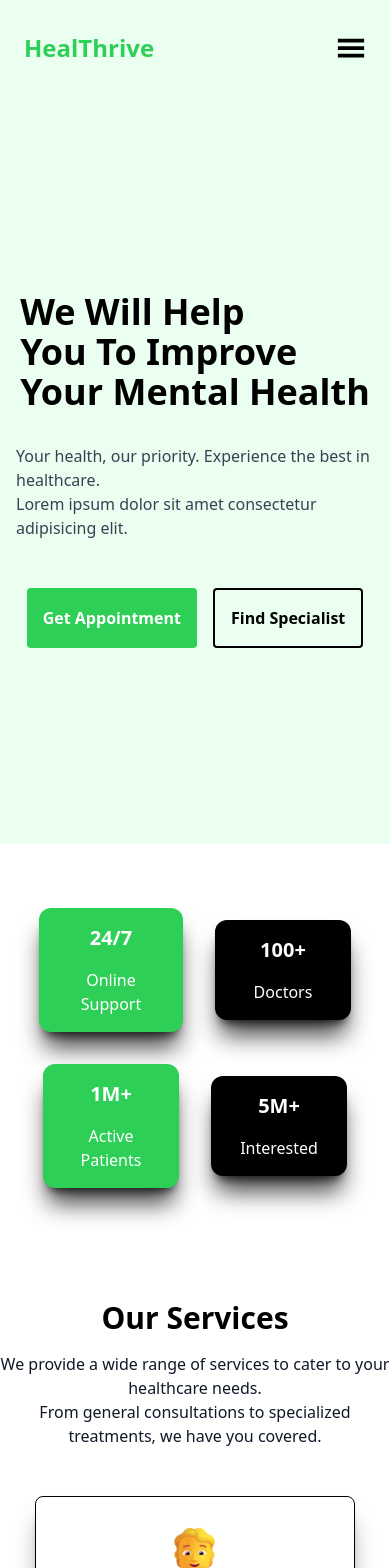
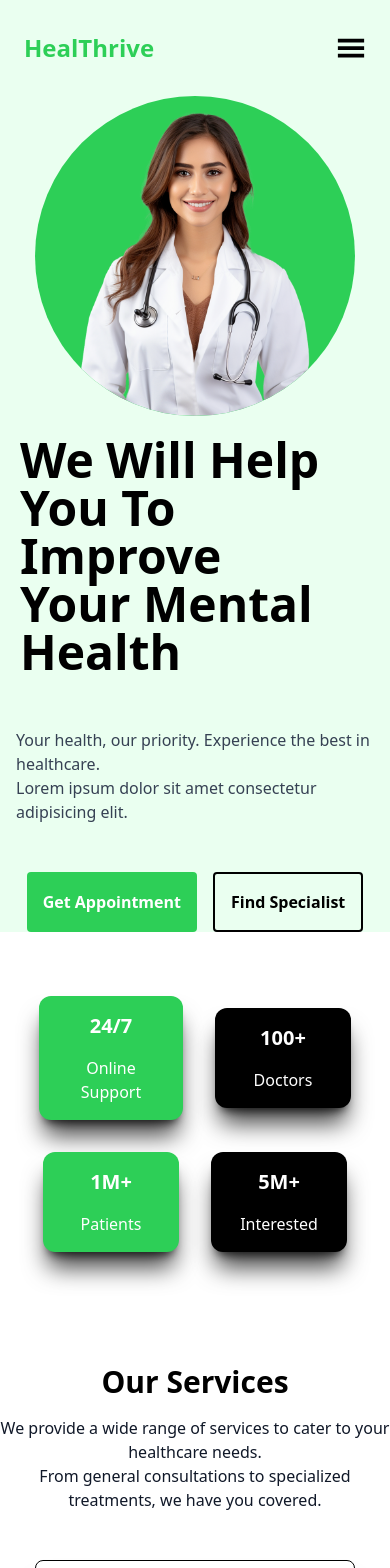
Before and after one commit to Hrushikeshj26/HealThrive, a React (Vite) app in the folder HealThrive/: page / in a window 390 px wide. Shown: the top 1568 px of the page. Built offline with nearby package versions, Linux system fonts and the light colour scheme.

Commit message:
visual changes

```diff
--- a/HealThrive/src/components/Contact.jsx
+++ b/HealThrive/src/components/Contact.jsx
@@ -2,7 +2,7 @@ import React from 'react'
 
 function Contact() {
   return (
-    <div className="flex flex-col items-center justify-center h-[50rem] md:min-h-screen md:p-8 p-2 w-full" id="contact" data-aos="zoom-in" data-aos-delay="500"
+    <div className="flex flex-col items-center justify-center h-[55rem] md:min-h-screen md:p-8 p-2 w-full" id="contact" data-aos="zoom-in" data-aos-delay="500"
   data-aos-duration="800">
         <div className="bg-black rounded-3xl p-8 md:p-18 w-full md:max-w-6xl flex md:flex-row flex-col gap-16 text-white shadow-xl/85 shadow-gray-900">
             <div className="w-full mb-8">
--- a/HealThrive/src/components/Dashbox.jsx
+++ b/HealThrive/src/components/Dashbox.jsx
@@ -14,7 +14,7 @@ function Dashbox() {
         </div>
         <div className="bg-[#2DCF57] shadow-xl/75 rounded-xl md:rounded-4xl m-4 p-4 w-34 md:p-12 md:w-[20rem] text-center text-white cursor-pointer hover:scale-105 transition-transform duration-300">
             <h2 className='font-bold text-xl md:text-6xl pb-4'>1M+</h2>
-            <p>Active Patients</p>
+            <p>Patients</p>
         </div>
         <div className="bg-black shadow-xl/75 rounded-xl md:rounded-4xl m-4 p-4 w-34 md:p-12 md:w-[20rem] text-center text-white cursor-pointer hover:scale-105 transition-transform duration-300">
             <h2 className='font-bold text-xl md:text-6xl pb-4'>5M+</h2>
--- a/HealThrive/src/components/Hero.jsx
+++ b/HealThrive/src/components/Hero.jsx
@@ -6,7 +6,13 @@ function Hero() {
     <div className='flex justify-between items-center m-auto w-full' id='home' data-aos="flip-up" data-aos-delay="500"
   data-aos-duration="800">
         <div className='flex flex-col justify-center items-center md:items-start'>
-            <h1 className='text-4xl md:text-6xl font-bold'>We Will Help <br /> You To Improve <br /> Your Mental Health</h1>
+          <div className='bg-[#2DCF57] w-[20rem] h-[20rem] rounded-full overflow-hidden md:hidden block'>
+            <img
+            className='absulute w-full h-full object-cover'
+            src={heroimg}
+            alt="doctor-img" />
+         </div>
+            <h1 className='text-5xl p-5 md:p-0 md:text-6xl font-bold'>We Will Help <br /> You To Improve <br /> Your Mental Health</h1>
             <p className='p-4 md:p-0 md:text-xl text-gray-700 mt-4'>Your health, our priority. Experience the best in healthcare. <br /> Lorem ipsum dolor sit amet consectetur adipisicing elit.</p>
             <div className='flex mt-8'>
                 <button className='bg-[#2DCF57] text-white md:px-6 md:py-3 px-4 py-4 rounded md:text-xl font-semibold mr-4 cursor-pointer hover:bg-[#4e9e64]'>Get Appointment</button>
@@ -15,7 +21,7 @@ function Hero() {
         </div>
         <div className='bg-[#2DCF57] w-[600px] h-[600px] rounded-full overflow-hidden hidden md:block'>
             <img
-            className='w-full h-full object-cove'
+            className='w-full h-full object-cover'
             src={heroimg}
             alt="doctor-img" />
         </div>
```
